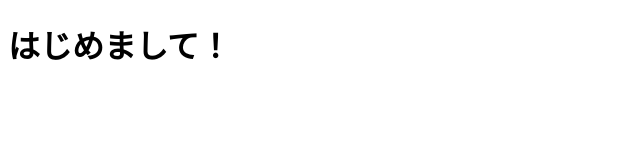
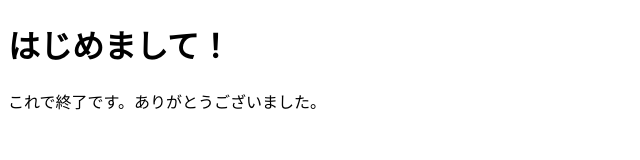
Before and after one commit to fcolor475/branch_test, a plain HTML site: page index.html in a window 1280 px wide. Shown: the whole page, without its empty margins (0-640 px from the left). Drawn offline with Linux system fonts and the light colour scheme.

Commit message:
fix:テキスト追加

```diff
--- a/index.html
+++ b/index.html
@@ -7,5 +7,6 @@
 </head>
 <body>
 	<h1>はじめまして！</h1>
+	<p>これで終了です。ありがとうございました。</p>
 </body>
 </html>
```
